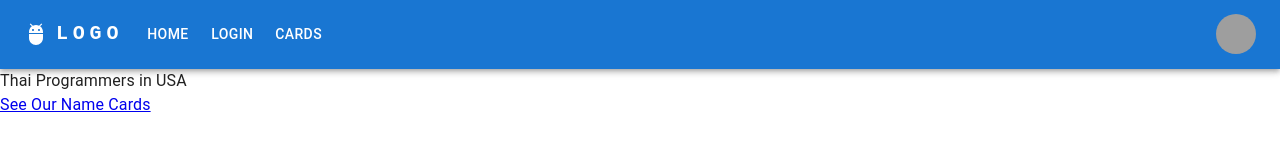
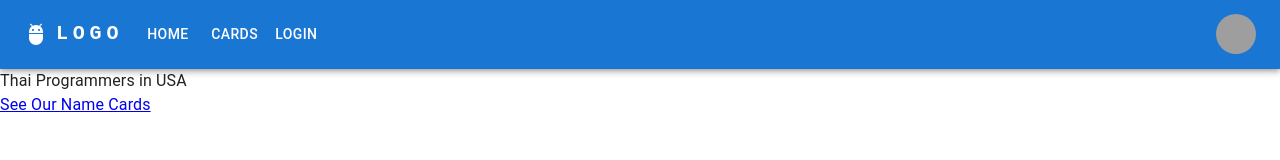
Before and after one commit to thai-programmers-usa/thai-programmers-usa.github.io, a React (Create React App) app: page / in a window 1280 px wide. Shown: the top 160 px of the page. Built offline with nearby package versions, Linux system fonts and the light colour scheme; grey boxes are pictures that could not be loaded.

Commit message:
move login to far right

```diff
--- a/src/pages/Router/index.tsx
+++ b/src/pages/Router/index.tsx
@@ -11,14 +11,14 @@ export const URL_PATHS = [
     page: <Home />,
   },
   {
+    label: 'CARDS',
+    path: 'name-cards',
+    page: <NameCards />,
+  },
+  {
     label: 'LOGIN',
     path: 'login',
     page: <Login />,
-  },
-  {
-    label: 'CARDS',
-    path: 'name-cards',
-    page: <NameCards />,
   },
 ];
 
```
